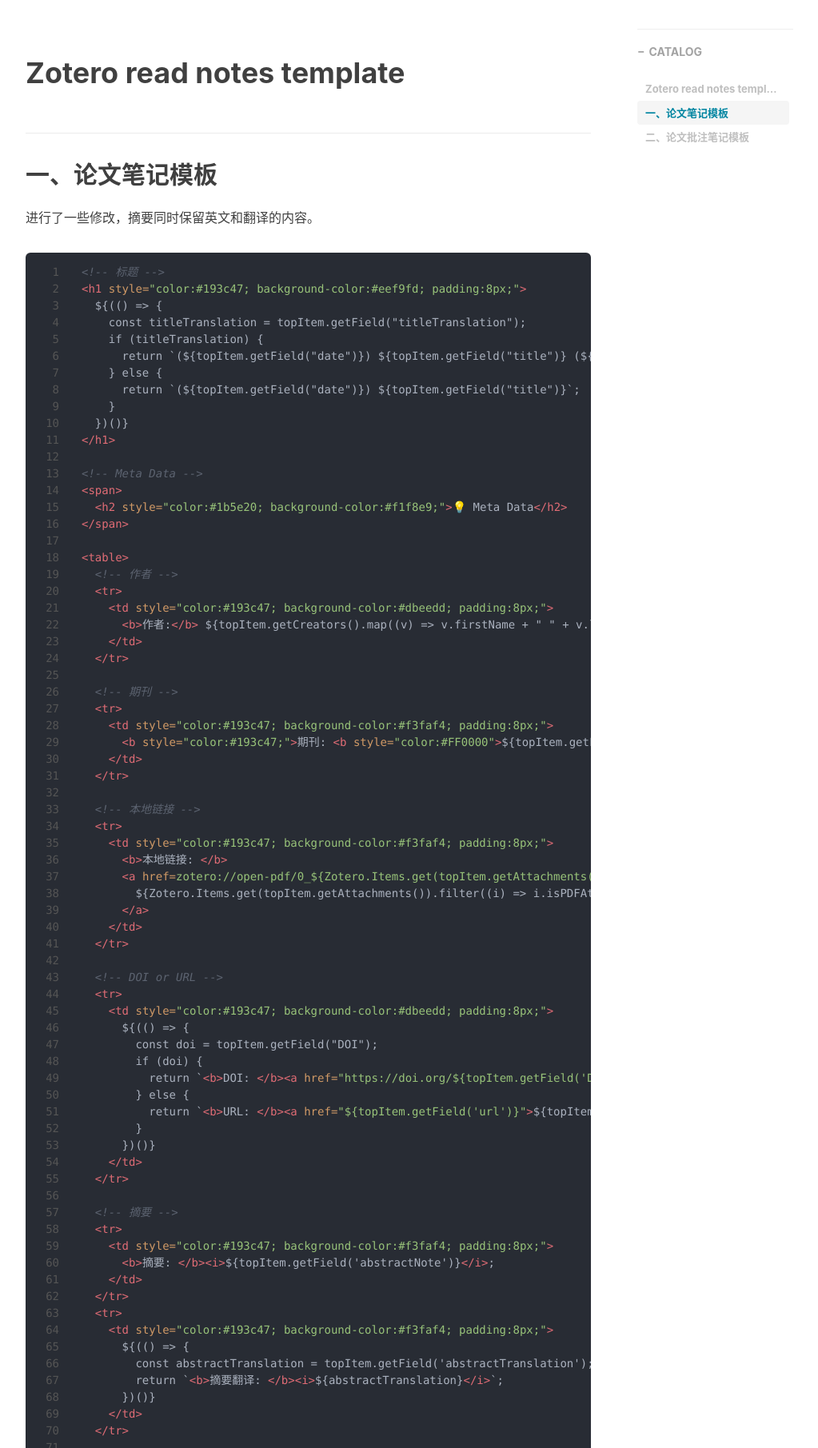
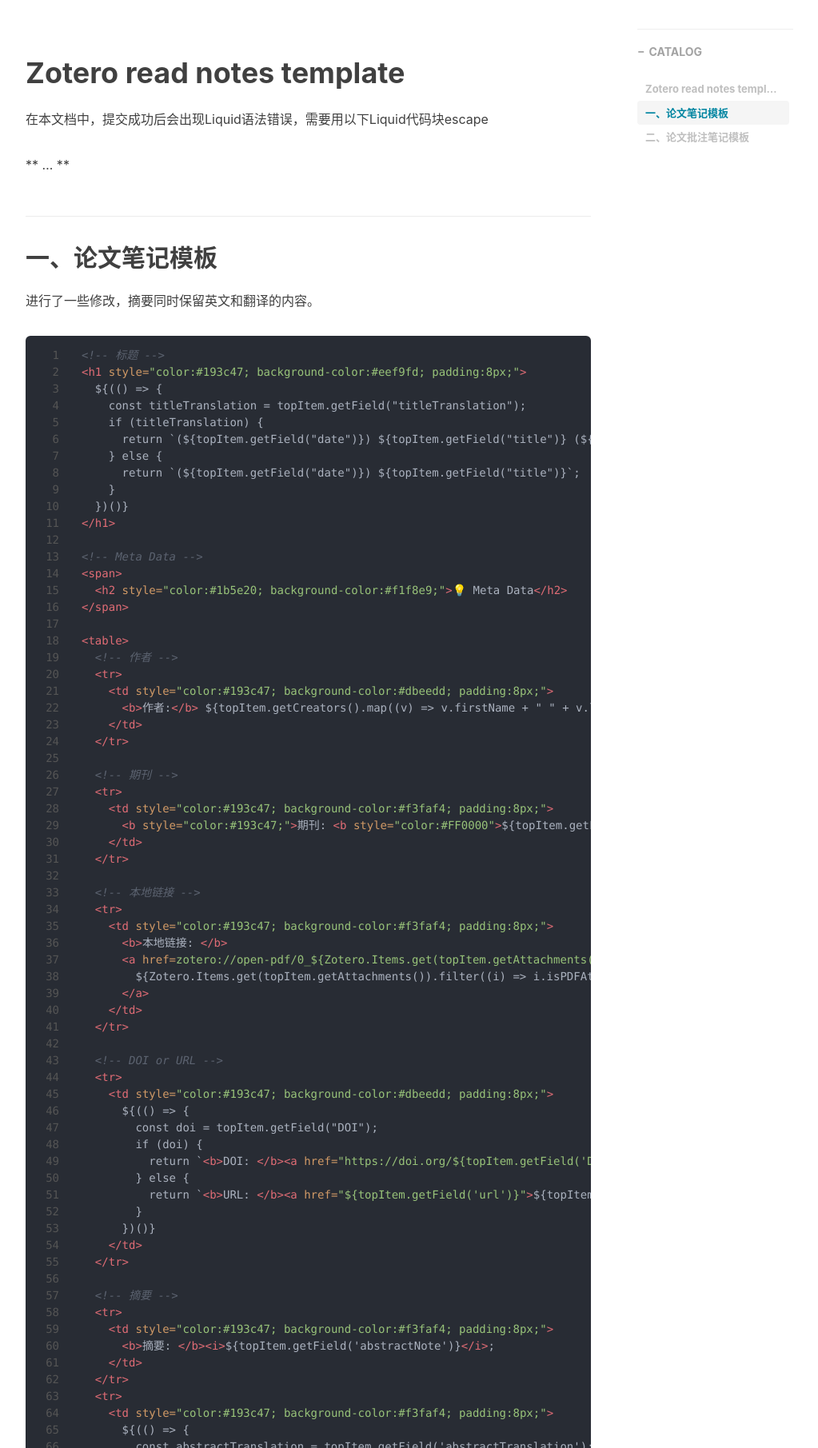
Before and after one commit to YueyueBird-su/YueyueBird-su.github.io, a Jekyll site: the page built from _posts/2024-05-28-ZoteroTemplate.md, in a window 1280 px wide, cut to the strip 527-2338 px from the top of the page. Shown: the whole strip at 80% size, without its empty margins (233-1256 px from the left). Built offline with Jekyll 4.4.1, drawn with Linux system fonts in a browser that asks for light colours; nearby versions of some CDN libraries; comment, search, counter and statistics services are not loaded.

Commit message:
🐛fix(修复 bug): 文档代码转义失败

```diff
--- a/_posts/2024-05-28-ZoteroTemplate.md
+++ b/_posts/2024-05-28-ZoteroTemplate.md
@@ -4,7 +4,7 @@
 subtitle:   "论文笔记阅读模板"
 date:       2024-05-28 22:18:30
 author:     "LpengSu"
-header-img: "https://raw.githubusercontent.com/YueyueBird-su/Pitcture_Git/main/images/image-20240528175216057.png"
+header-img: https://raw.githubusercontent.com/YueyueBird-su/Pitcture_Git/main/images/image-20240528225048199.png
 catalog: true
 tags:
     - 经验总结
@@ -12,6 +12,12 @@
 ---
 
 # Zotero read notes template
+
+在本文档中，提交成功后会出现Liquid语法错误，需要用以下Liquid代码块escape
+
+**{% raw %}
+...
+{% endraw %}**
 
 ## 一、论文笔记模板
 
```
